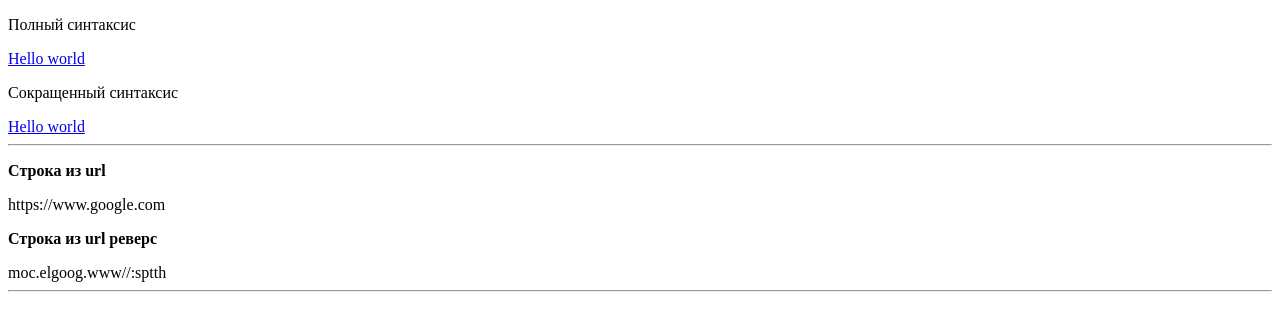
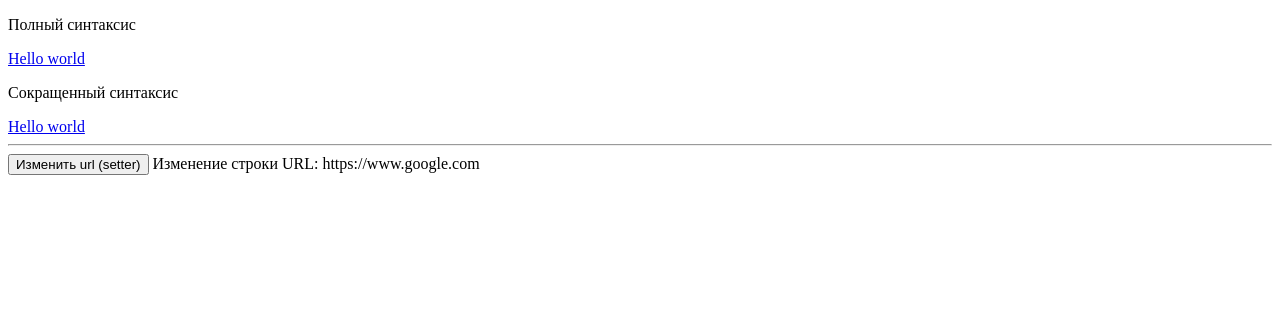
Before and after one commit to wrublik93/learnvuejs, a Vue app: page /#/ in a window 1280 px wide. Shown: the top 330 px of the page. Built offline with nearby package versions, Linux system fonts and the light colour scheme.

Commit message:
computed: get/set methods

```diff
--- a/src/components/HelloWorld.vue
+++ b/src/components/HelloWorld.vue
@@ -6,11 +6,14 @@
 
     <!-- сокращенная запись -->
     <p>Сокращенный синтаксис</p>
-    <a :href="url">Hello world</a>
+    <a :href="reversedUrl">Hello world</a>
     <hr>
-    <p><b>Cтрока из url</b></p>{{ url }}
-    <p><b>Строка из url реверс</b></p>{{ reversedUrl }}
-    <hr>
+    <!--<p><b>Cтрока из url</b></p>{{ url }}-->
+    <!--<p><b>Строка из url реверс</b></p>{{ reversedUrl }}-->
+    <!--<hr>-->
+    <button v-on:click="changeUrlSetter">Изменить url (setter)</button>
+    Изменение строки URL: {{ url }}
+
   </div>
 </template>
 <script>
@@ -21,15 +24,29 @@ export default {
       url: 'https://www.google.com'
     }
   },
+  methods: {
+    changeUrlSetter: function () {
+      this.reversedUrl = 'https://www.tut.by'
+    }
+  },
   computed: {
-    reversedUrl: function() {
-      return this.url.split('').reverse().join('')
+    reversedUrl: {
+      get: function () {
+        // alert('Применение нового url');
+        return this.url.split('').reverse().join('')
+      },
+      set: function (newValue) {
+        // alert('Установка нового url: ' + newValue)
+        this.url = newValue
+      }
     }
   }
+  // computed: {
+  //   reversedUrl: function () {
+  //     return this.url.split('').reverse().join('')
+  //   }
+  // }
 }
 </script>
-
-<!-- Add "scoped" attribute to limit CSS to this component only -->
 <style scoped>
-
 </style>
```
